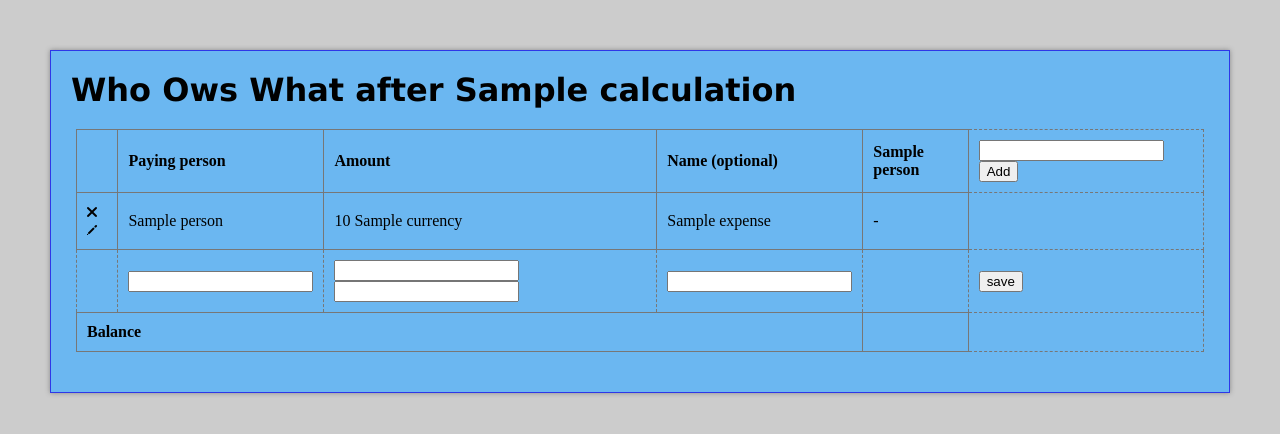
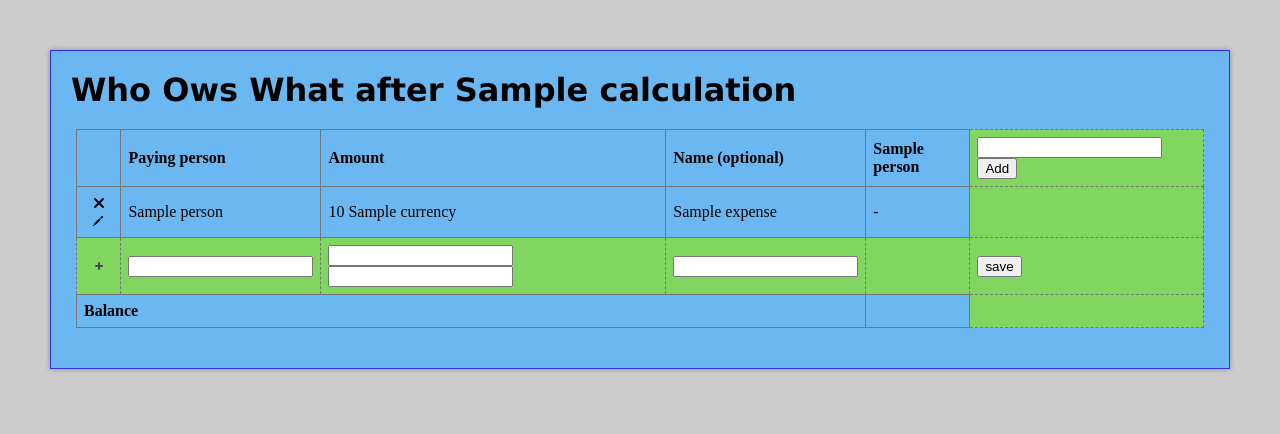
Before and after one commit to maltelenz/wowloot, a Django app: template templates/calculation.html in a window 1280 px wide. Shown: the top 434 px of the page. Run offline with Django 3.2, Linux system fonts and the light colour scheme; the template is opened without the code that fills it: most values are stand-ins (such as "Sample title", 1, 10 or a date in 2020); form fields are guessed from the names that the template uses; some libraries are stand-ins or nearby versions.

Commit message:
added color styling in calculation table for new forms. Added small edit and add icons to the same table.

```diff
--- a/calcloot/static/style.css
+++ b/calcloot/static/style.css
@@ -117,7 +117,7 @@ h1.calculation {
 
 .expensetable tr td {
     border: 1px solid #777;
-    padding: 10px;
+    padding: 7px;
     margin: 0px;
 }
 
@@ -129,12 +129,19 @@ h1.calculation {
 .expensetable tr td.tablenew {
     border: 1px dashed #777;
     border-left: 1px solid #777;
+    background: #80D65E;
 }
 
 .expensetable tr.tablenew td {
     border: 1px dashed #777;
+    background: #80D65E;
 }
 
 .expensetable tr.balance td {
     font-weight: bold;
 }
+
+.expensetable tr td.iconcolumn {
+    text-align: center;
+    letter-spacing: 10px;
+}
--- a/calcloot/views.py
+++ b/calcloot/views.py
@@ -90,7 +90,7 @@ def calculation(request, calcid, hashtag, edit_expense_id = None):
             'form': form,
             'owing': finalcount,
             'addpersonform': addpersonform,
-            'edit_expense_id': edit_expense_id,
+            'is_edit': is_edit,
             },
                               context_instance = RequestContext(request))
 
--- a/templates/calculation.html
+++ b/templates/calculation.html
@@ -24,7 +24,7 @@
     </tr>
     {% for expense in ordered_expenses %}
     <tr>
-      <td>
+      <td class="iconcolumn">
 	<a href="{% url expense_delete calculation.id calculation.hashtag expense.id %}"><img src="{{STATIC_URL}}images/cross.png" alt="D" /></a>
 	<a href="{% url expense_edit calculation.id calculation.hashtag expense.id %}"><img src="{{STATIC_URL}}images/pencil.png" alt="E" /></a>
       </td>
@@ -49,7 +49,9 @@
     <form action="{{ request.get_full_path }}" method="post">
       {% csrf_token %}
       <tr class="tablenew">
-	<td>&nbsp;</td>
+	<td class="iconcolumn">
+	  <img src="{{STATIC_URL}}images/{% if is_edit %}editgrey{% else %}addgrey{% endif %}.png" />
+	</td>
 	<td>
 	  {{ form.person }}
 	</td>
```
Also changed, not shown: calcloot/static/images/addgrey.png (added), calcloot/static/images/editgrey.png (added).
